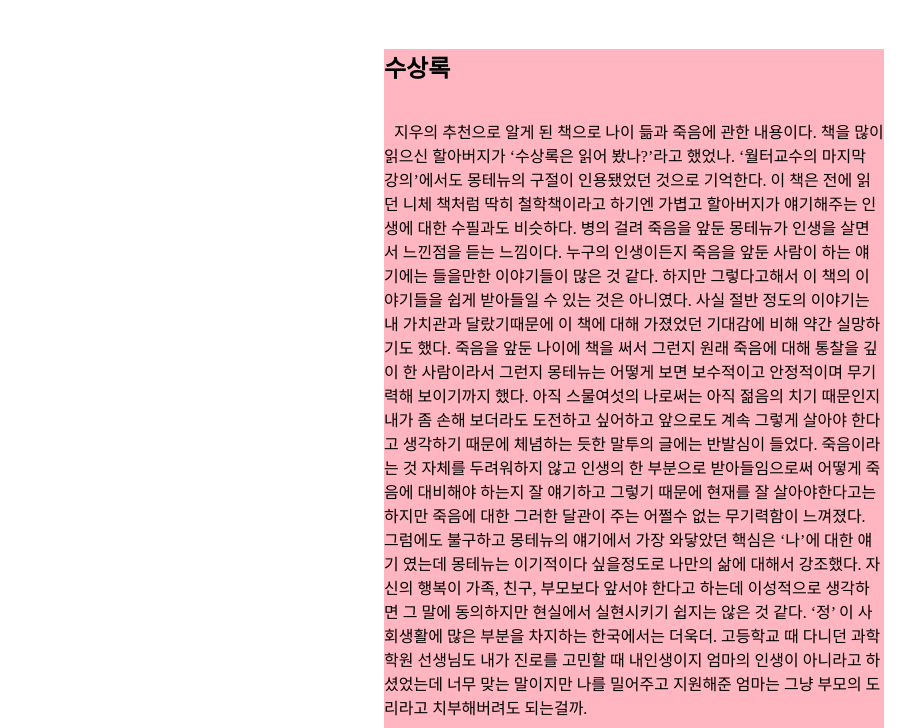
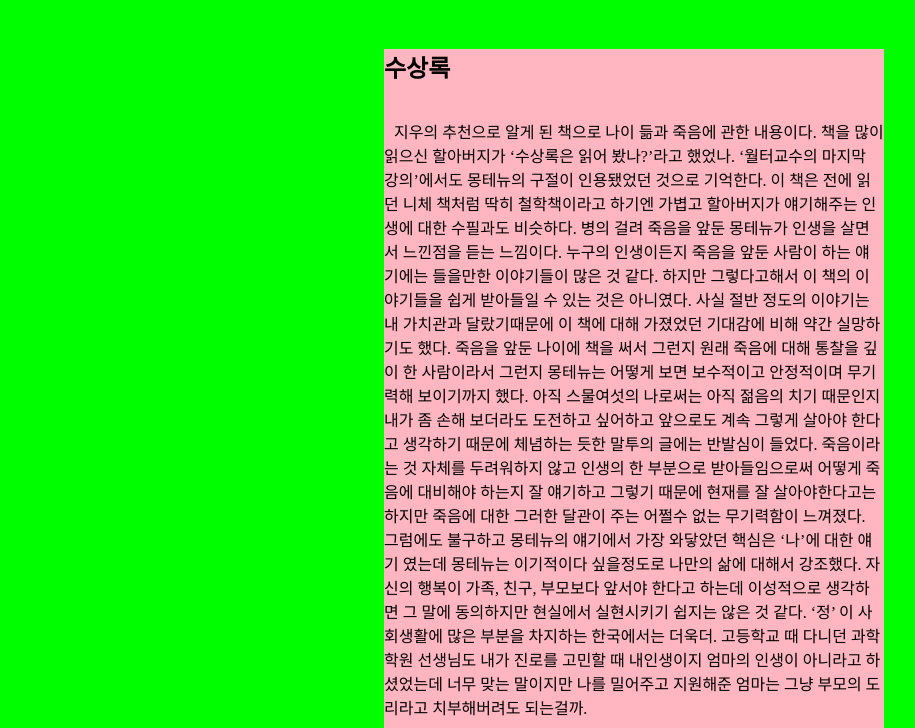
Before and after one commit to jaehyeogi/jaehyeogi.github.io, a plain HTML site: page mon.html in a window 1280 px wide. Shown: the part 70-798 px from the top of the page, without its empty margins (6-921 px from the left). Drawn offline with nearby package versions, Linux system fonts and the light colour scheme.

Commit message:
Update mon.html

```diff
--- a/mon.html
+++ b/mon.html
@@ -35,7 +35,7 @@
  <div class="nav-is"  style="padding-right:30px"><a href = "is.html" title="soon">is</a></div>
 </div>
 </div>
-<body>
+<body style="background-color:#01FE00">
   <div class="text" style="margin:5% auto; width:500px; text-align:left; background-color:lightpink;">
   <h2 style="padding-bottom:15px;">수상록</h2>
   <p style="padding-bottom:12px; text-indent : 2%;">
```
